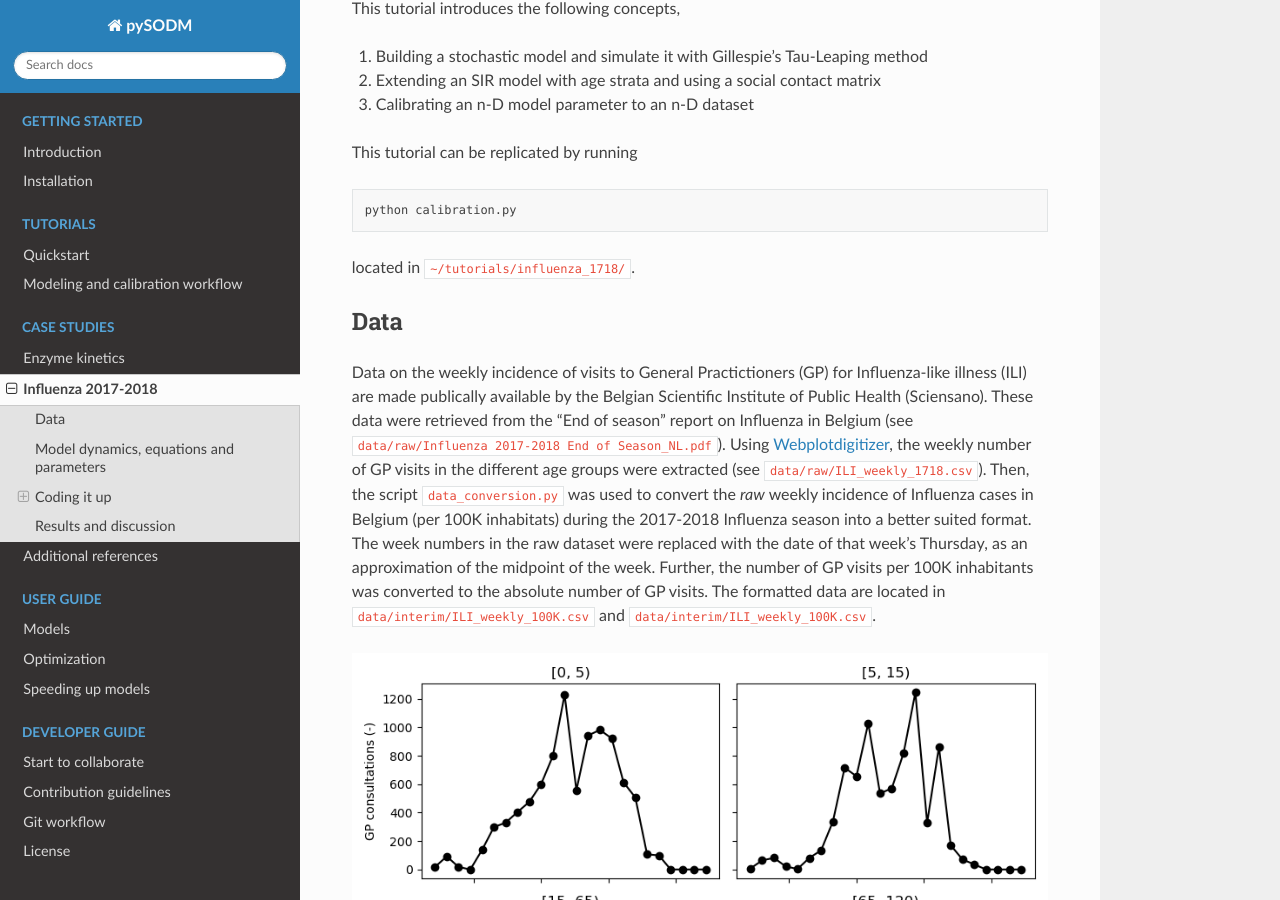
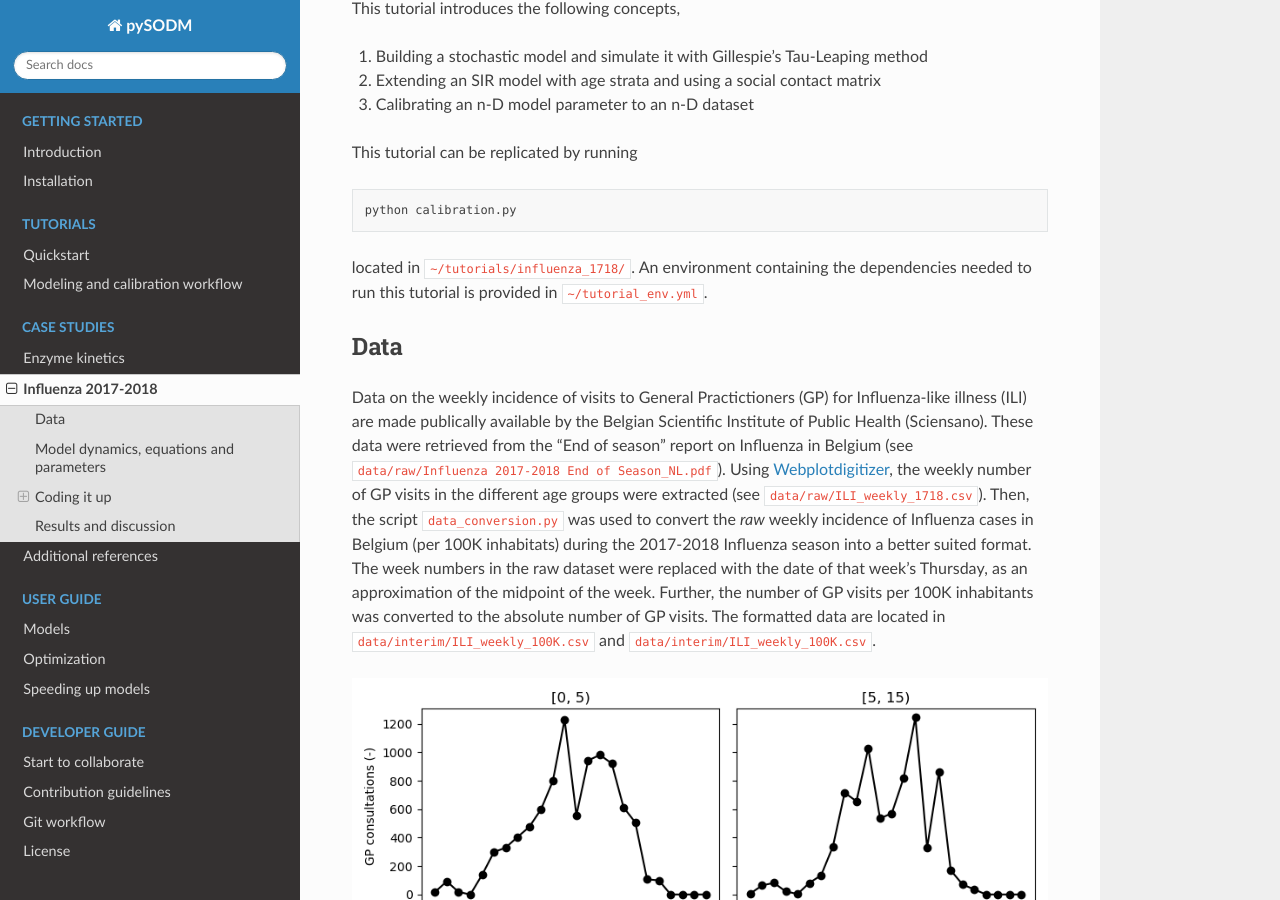
Before and after one commit to twallema/pySODM, a Sphinx documentation site: the page built from docs/influenza_1718.md, in a window 1280 px wide and 900 px high, scrolled down 512 px. Built offline with Sphinx 7.4.7 and the Read the Docs theme 2.0.0, drawn with Linux system fonts in a browser that asks for light colours.

Commit message:
Mention in all tutorials that there is an environment

````diff
--- a/docs/influenza_1718.md
+++ b/docs/influenza_1718.md
@@ -13,7 +13,7 @@ This tutorial can be replicated by running
 ```bash
 python calibration.py
 ```
-located in `~/tutorials/influenza_1718/`.
+located in `~/tutorials/influenza_1718/`. An environment containing the dependencies needed to run this tutorial is provided in `~/tutorial_env.yml`.
 
 ## Data
 
````
Also changed, not shown: docs/enzyme_kinetics.md (+1 -1 lines), docs/workflow.md (+1 -1 lines).
